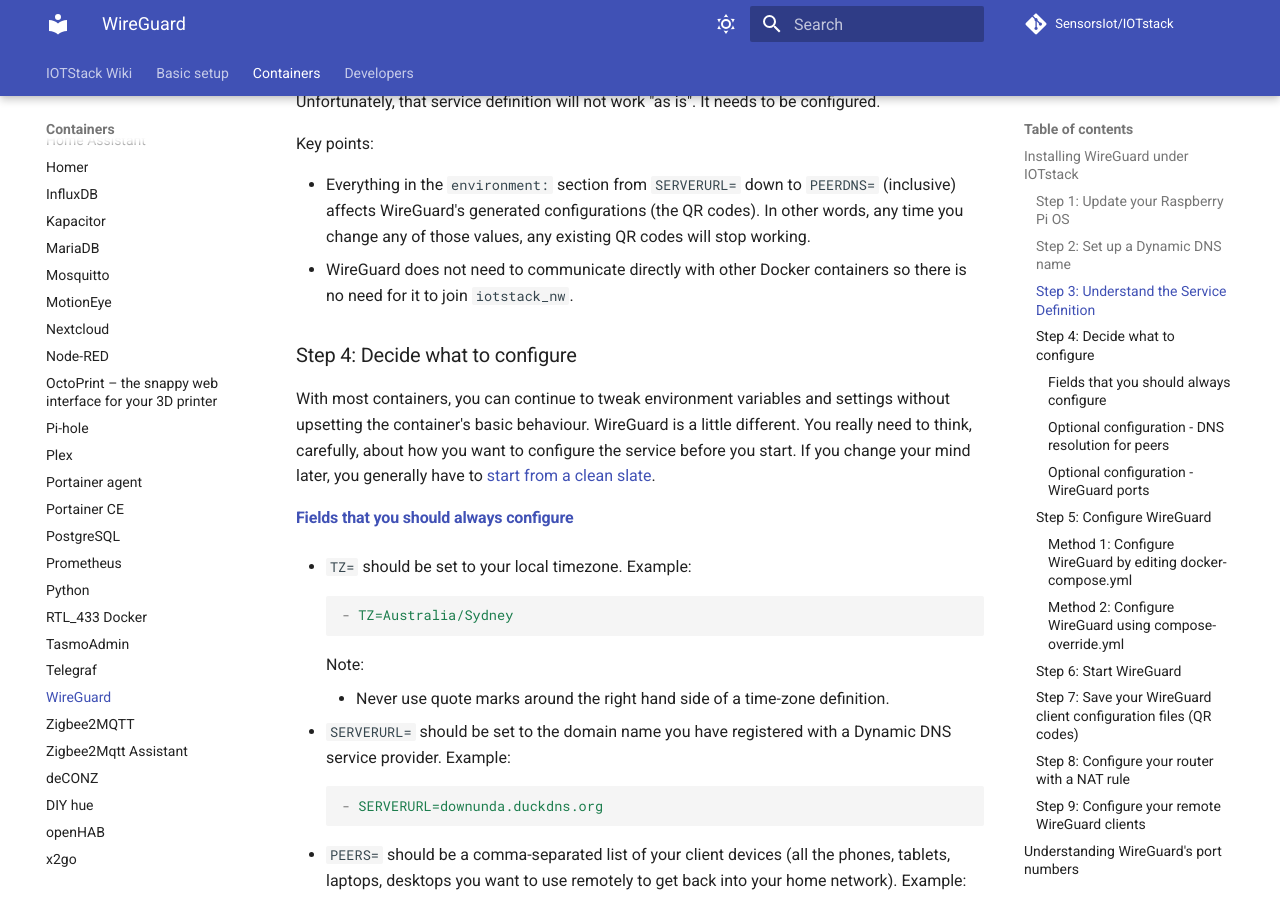
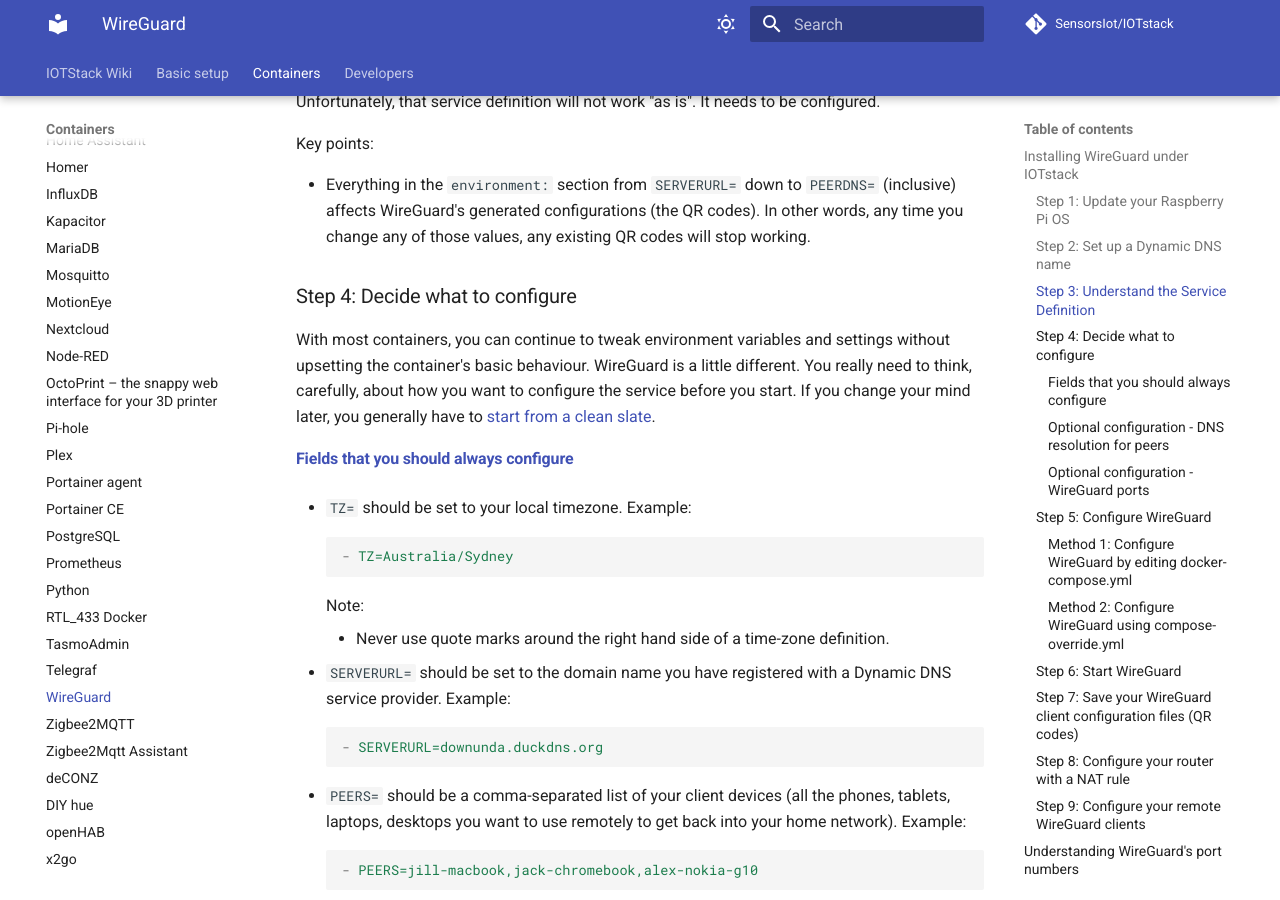
Before and after one commit to gcgarner/IOTstack, an MkDocs documentation site: the page built from docs/Containers/WireGuard.md, in a window 1280 px wide and 900 px high, scrolled down 1784 px. Built offline with MkDocs 1.6.1 and Material for MkDocs 9.7.7, drawn with Linux system fonts in a browser that asks for light colours; comment, search, counter and statistics services are not loaded.

```diff
--- a/docs/Containers/WireGuard.md
+++ b/docs/Containers/WireGuard.md
@@ -67,7 +67,6 @@ Unfortunately, that service definition will not work "as is". It needs to be con
 Key points:
 
 * Everything in the `environment:` section from `SERVERURL=` down to `PEERDNS=` (inclusive) affects WireGuard's generated configurations (the QR codes). In other words, any time you change any of those values, any existing QR codes will stop working.
-* WireGuard does not need to communicate directly with other Docker containers so there is no need for it to join `iotstack_nw`.
 
 ### Step 4: Decide what to configure
 
```
Also changed, not shown: docs/Containers/Python.md (+0 -8 lines).
